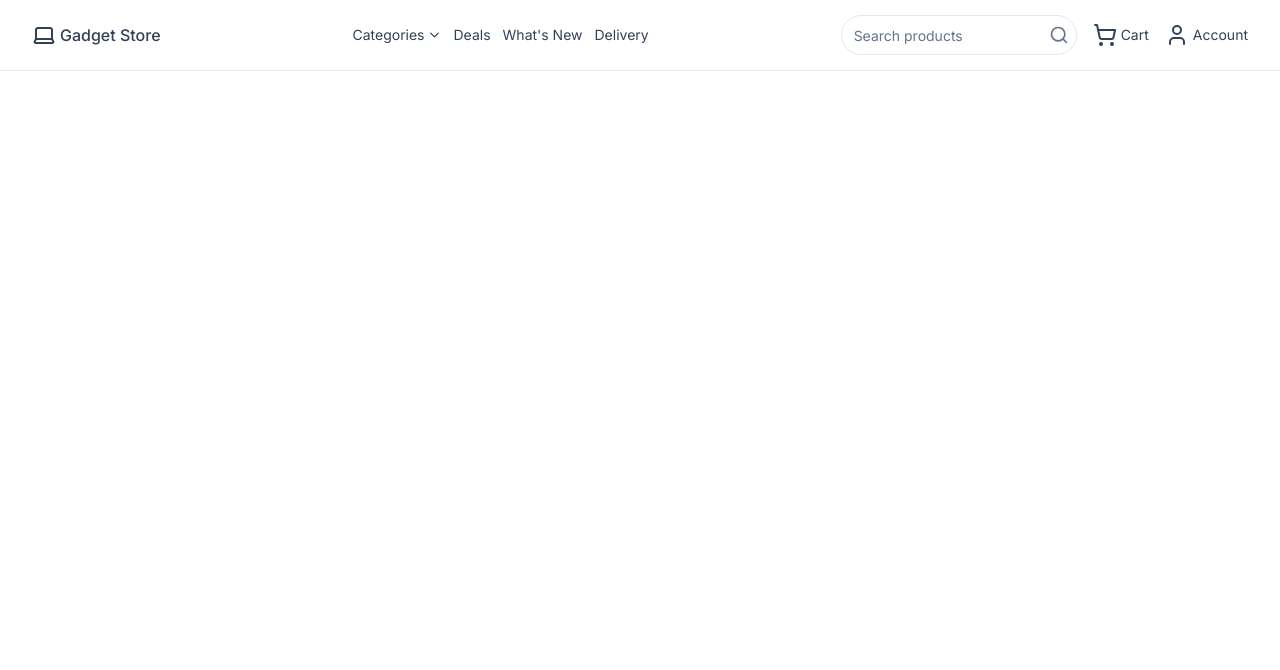
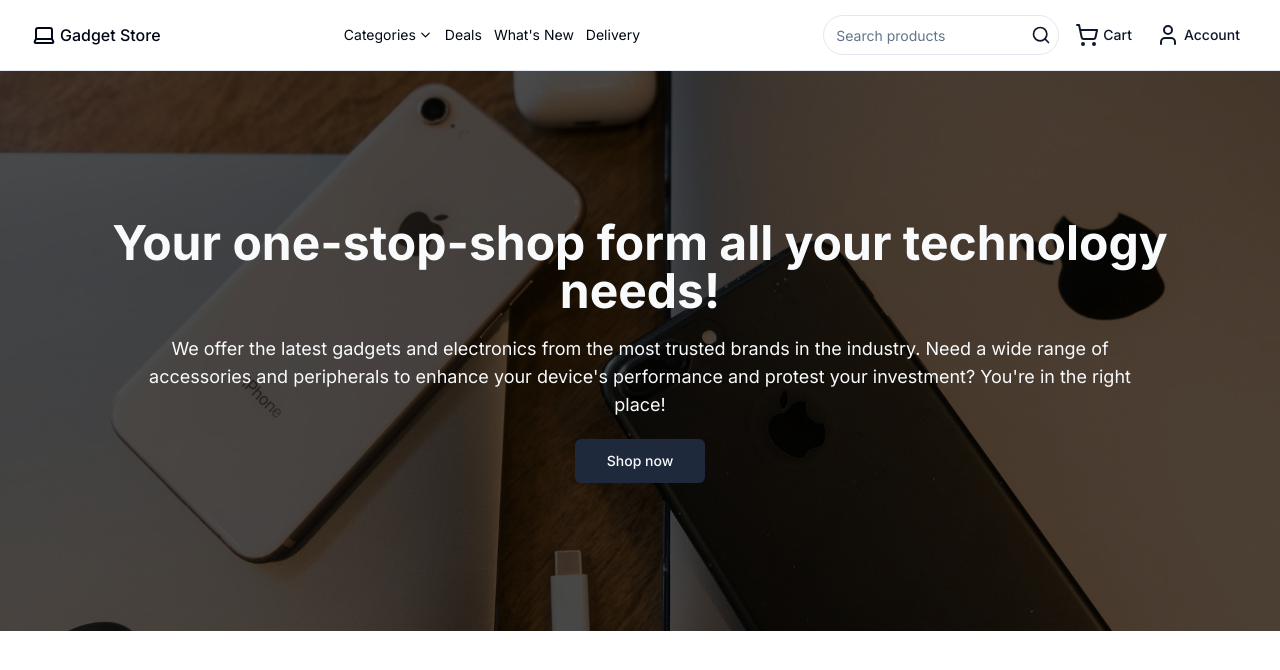
Before and after one commit to chideraemmanuel/gadget-store-ecommerce, a Next.js app: page / in a window 1280 px wide. Shown: the top 670 px of the page. Built offline with nearby package versions, Linux system fonts and the light colour scheme.

Commit message:
feat: add hero section on homepage

```diff
--- a/app/page.tsx
+++ b/app/page.tsx
@@ -1,15 +1,20 @@
 import { Separator } from '@/components/ui/separator';
+import Hero from '@/containers/hero/Hero';
 import Navbar from '@/containers/navbar/Navbar';
 import { LaptopIcon } from 'lucide-react';
 import Image from 'next/image';
 
 export default function Home() {
   return (
-    <main>
-      <header className="">
+    <>
+      <header className="bg-background sticky top-0">
         <Navbar />
         <Separator />
       </header>
-    </main>
+
+      <main>
+        <Hero />
+      </main>
+    </>
   );
 }
--- a/components/Logo.tsx
+++ b/components/Logo.tsx
@@ -7,8 +7,8 @@ interface Props {}
 const Logo: FC<Props> = () => {
   return (
     <Link href={'/'} className="inline-flex items-center justify-center gap-1">
-      <LaptopIcon className="text-slate-700" />
-      <span className="text-slate-700 font-medium">Gadget Store</span>
+      <LaptopIcon className="text-foreground" />
+      <span className="text-foreground font-medium">Gadget Store</span>
     </Link>
   );
 };
--- /dev/null
+++ b/containers/hero/Hero.tsx
@@ -0,0 +1,48 @@
+import { Button } from '@/components/ui/button';
+import Image from 'next/image';
+import Link from 'next/link';
+import { FC } from 'react';
+import homeHeroImage from '@/assets/home-hero-image.jpg';
+
+interface Props {}
+
+const Hero: FC<Props> = () => {
+  return (
+    <section
+      className="h-[70vh] relative flex justify-center items-center text-center after:content-[''] after:w-full after:h-full after:bg-black after:bg-opacity-70  after:absolute"
+      style={{
+        background: `url(${homeHeroImage.src}) no-repeat center center/cover`,
+      }}
+    >
+      {/* <Image src={homeHeroImage.src} alt="Hero" /> */}
+      <div className="container mx-auto flex flex-col justify-center items-center gap-5 relative z-10 text-[hsl(210_40%_98%)]">
+        <h1 className="font-bold text-4xl md:text-5xl">
+          Your one-stop-shop form all your technology needs!
+        </h1>
+
+        <p className="text-base sm:text-lg w-[min(90%,_1000px)]">
+          We offer the latest gadgets and electronics from the most trusted
+          brands in the industry. Need a wide range of accessories and
+          peripherals to enhance your device's performance and protest your
+          investment? You're in the right place!
+        </p>
+
+        <Button
+          asChild
+          size={'lg'}
+          // variant={'secondary'}
+          className="bg-[hsl(217.2_32.6%_17.5%)] text-[hsl(210_40%_98%)] hover:bg-[rgba(29,40,58,0.8)]"
+        >
+          <Link
+            href={'/'}
+            //   className="text-base sm:text-lg"
+          >
+            Shop now
+          </Link>
+        </Button>
+      </div>
+    </section>
+  );
+};
+
+export default Hero;
--- a/containers/mobile-navigation-menu/MobileNavigationMenu.tsx
+++ b/containers/mobile-navigation-menu/MobileNavigationMenu.tsx
@@ -17,7 +17,7 @@ const MobileNavigationMenu: FC<Props> = () => {
     <>
       <Sheet>
         <SheetTrigger asChild>
-          <Button variant="ghost" size="icon" className="lg:hidden">
+          <Button variant="ghost" size="sm" className="lg:hidden px-1 sm:px-2">
             <MenuIcon />
           </Button>
         </SheetTrigger>
--- a/containers/mobile-navigation-menu/MobileNavigationMenuLinks.tsx
+++ b/containers/mobile-navigation-menu/MobileNavigationMenuLinks.tsx
@@ -17,7 +17,7 @@ const MobileNavigationMenuLinks: FC<Props> = () => {
   const [isOpen, setIsOpen] = useState(false);
 
   return (
-    <nav className="pt-10 pb-5 text-slate-700">
+    <nav className="pt-10 pb-5 text-foreground">
       <ul className="flex flex-col gap-2">
         {/* <MobileDropdown.DropdownMenu>
           <MobileDropdown.DropdownMenuTrigger className="bg-blue-500 inline-flex justify-between w-full p-3">
--- a/containers/navbar/Navbar.tsx
+++ b/containers/navbar/Navbar.tsx
@@ -5,21 +5,23 @@ import { MenuIcon, ShoppingCart, ShoppingCartIcon, User } from 'lucide-react';
 import Link from 'next/link';
 import NavbarSearchInput from './NavbarSearchInput';
 import MobileNavigationMenu from '../mobile-navigation-menu/MobileNavigationMenu';
+import { Button } from '@/components/ui/button';
 
 interface Props {}
 
 const Navbar: FC<Props> = () => {
   return (
-    <nav className="container mx-auto sticky top-0 h-[70px] flex items-center justify-between">
+    <nav className="container mx-auto h-[70px] flex items-center justify-between">
       <MobileNavigationMenu />
 
       <Logo />
 
       <NavbarLinks />
 
-      <div className="inline-flex items-center justify-center gap-4 md:gap-4 sm:gap-6 text-slate-700">
+      <div className="inline-flex items-center justify-center gap-2 text-accent-foreground">
         <NavbarSearchInput />
 
+        <Button asChild variant={'ghost'} size={'sm'} className="px-1 sm:px-2">
           <Link
             href={'/'}
             className="inline-flex items-center justify-center gap-1 text-sm"
@@ -29,7 +31,9 @@ const Navbar: FC<Props> = () => {
             />
             <span className="hidden md:inline-block">Cart</span>
           </Link>
+        </Button>
 
+        <Button asChild variant={'ghost'} size={'sm'} className="px-1 sm:px-2">
           <Link
             href={'/'}
             className="inline-flex items-center justify-center gap-1 text-sm"
@@ -40,6 +44,7 @@ const Navbar: FC<Props> = () => {
             />
             <span className="hidden md:inline-block">Account</span>
           </Link>
+        </Button>
       </div>
     </nav>
   );
--- a/containers/navbar/NavbarLinks.tsx
+++ b/containers/navbar/NavbarLinks.tsx
@@ -17,7 +17,7 @@ interface Props {}
 
 const NavbarLinks: FC<Props> = () => {
   return (
-    <ul className="hidden lg:flex items-center justify-center gap-3 text-sm text-slate-700">
+    <ul className="hidden lg:flex items-center justify-center gap-3 text-sm text-foreground">
       {/* <li className="dropdown">
         <button className="dropdown__trigger flex items-center justify-center gap-[2px] cursor-pointer">
           <span>Categories</span>
--- a/containers/navbar/NavbarSearchInput.tsx
+++ b/containers/navbar/NavbarSearchInput.tsx
@@ -1,3 +1,4 @@
+import { Button } from '@/components/ui/button';
 import { Input } from '@/components/ui/input';
 import { SearchIcon } from 'lucide-react';
 import { FC } from 'react';
@@ -6,16 +7,27 @@ interface Props {}
 
 const NavbarSearchInput: FC<Props> = () => {
   return (
-    <div className="relative">
+    <>
+      <div className="relative hidden md:inline-block">
         <Input
-        className="hidden md:block rounded-full focus-visible:outline-none focus-visible:ring-1 focus-visible:ring-slate-700 focus-visible:ring-offset-2"
+          className="hidden md:block rounded-full focus-visible:outline-none focus-visible:ring-1 focus-visible:ring-foreground focus-visible:ring-offset-2"
           placeholder="Search products"
         />
         <SearchIcon
-        className="md:absolute right-2 top-1/2 md:translate-y-[-50%] text-slate-700 md:text-muted-foreground cursor-pointer md:cursor-default"
+          // className="md:absolute right-2 top-1/2 md:translate-y-[-50%] text-foreground md:text-muted-foreground cursor-pointer md:cursor-default"
+          className="absolute right-2 top-1/2 translate-y-[-50%] text-accent-foreground "
           width={20}
         />
       </div>
+
+      <Button
+        variant={'ghost'}
+        size={'sm'}
+        className="px-1 sm:px-2 inline-block md:hidden"
+      >
+        <SearchIcon className="text-accent-foreground" width={20} />
+      </Button>
+    </>
   );
 };
 
```
Also changed, not shown: assets/home-hero-image.jpg (added). Lines whose indentation alone changed are shown as unchanged.
